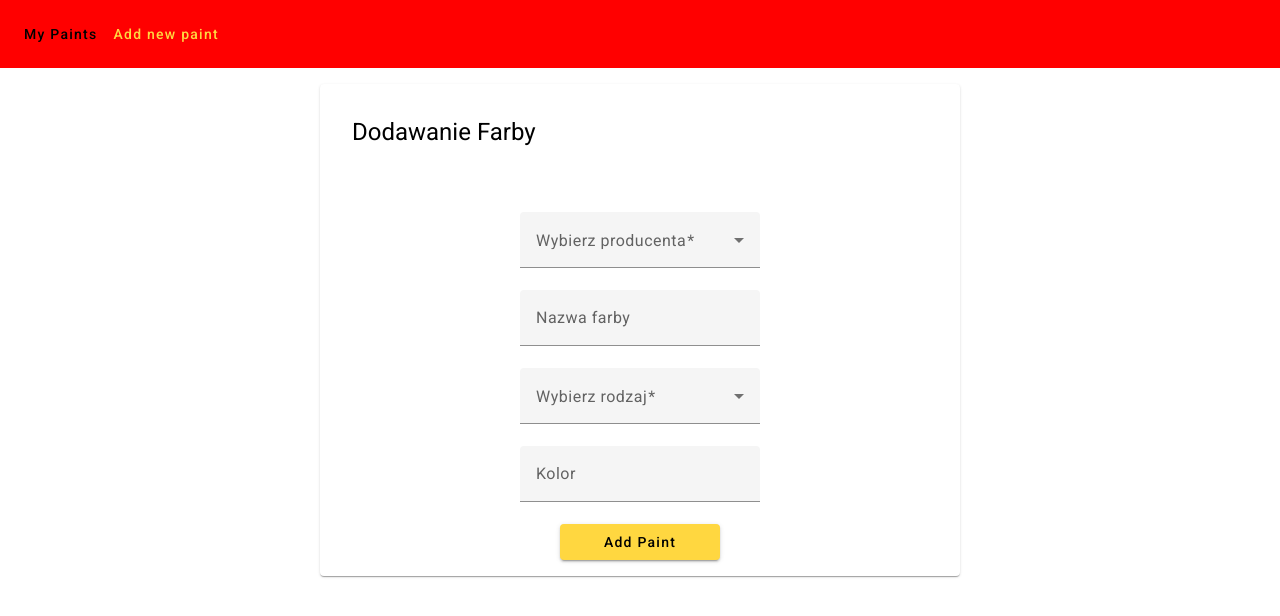
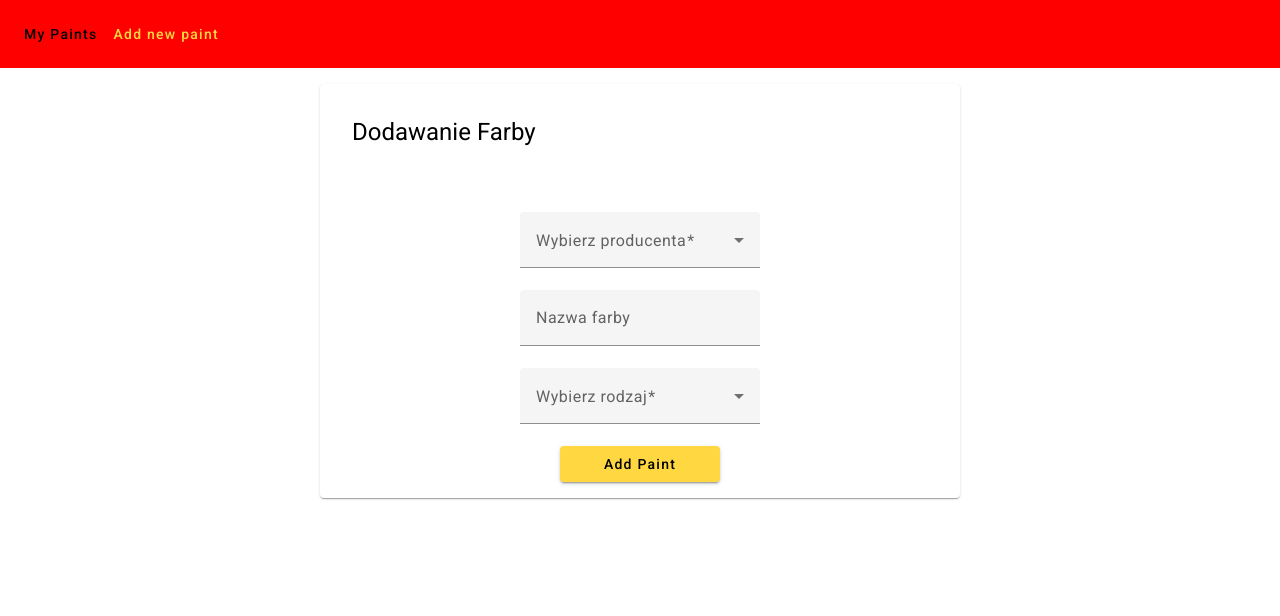
Before and after one commit to Nihler/PaintsCatalogue, an Angular app: page /addPaint in a window 1280 px wide. Shown: the top 616 px of the page. Built offline with nearby package versions, Linux system fonts and the light colour scheme.

Commit message:
changing fields for paints - remove color

```diff
--- a/src/app/paints/paint.model.ts
+++ b/src/app/paints/paint.model.ts
@@ -3,6 +3,4 @@ export interface Paint {
   name: string;
   manufacturer: string;
   type: string;
-  color: string;
-  status: string;
 }
--- a/src/app/paints/paints-form/paints-form.component.html
+++ b/src/app/paints/paints-form/paints-form.component.html
@@ -31,16 +31,6 @@
       </mat-select>
     </mat-form-field>
 
-    <mat-form-field>
-      <input
-        matInput
-        type="text"
-        name="color"
-        placeholder="Kolor"
-        formControlName="color"
-      />
-    </mat-form-field>
-
     <button color="accent" mat-raised-button type="submit">Add Paint</button>
   </form>
 </mat-card>
--- a/src/app/paints/paints-form/paints-form.component.ts
+++ b/src/app/paints/paints-form/paints-form.component.ts
@@ -23,9 +23,6 @@ export class PaintsFormComponent implements OnInit {
       type: new FormControl(null, {
         validators: [Validators.required],
       }),
-      color: new FormControl(null, {
-        validators: [Validators.required],
-      }),
     });
   }
 
@@ -33,8 +30,7 @@ export class PaintsFormComponent implements OnInit {
     this.paintService.addPaint(
       this.form.value.paintName,
       this.form.value.manufacturer,
-      this.form.value.type,
-      this.form.value.color
+      this.form.value.type
     );
   }
 }
--- a/src/app/paints/paints.service.ts
+++ b/src/app/paints/paints.service.ts
@@ -21,7 +21,7 @@ export class PaintService {
     return this.paintsUpdated.asObservable();
   }
 
-  addPaint(name: string, manufacturer: string, type: string, color: string) {
+  addPaint(name: string, manufacturer: string, type: string) {
     // const paintData = new FormData();
     // paintData.append('name', name);
     // paintData.append('manufacturer', manufacturer);
@@ -33,8 +33,6 @@ export class PaintService {
       name: name,
       manufacturer: manufacturer,
       type: type,
-      color: color,
-      status: 'new',
     };
     this.http
       .post<{ message: string }>(BACKEND_URL, paintData)
```
Also changed, not shown: 2 other files (tests, documents, lock files or other folders).
